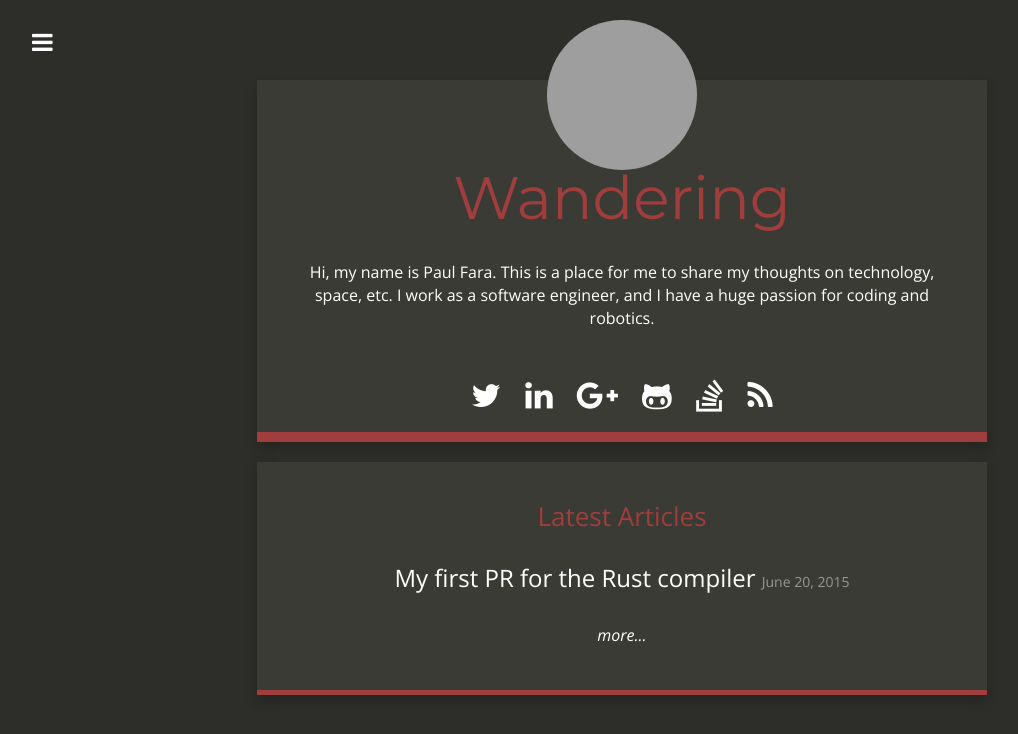
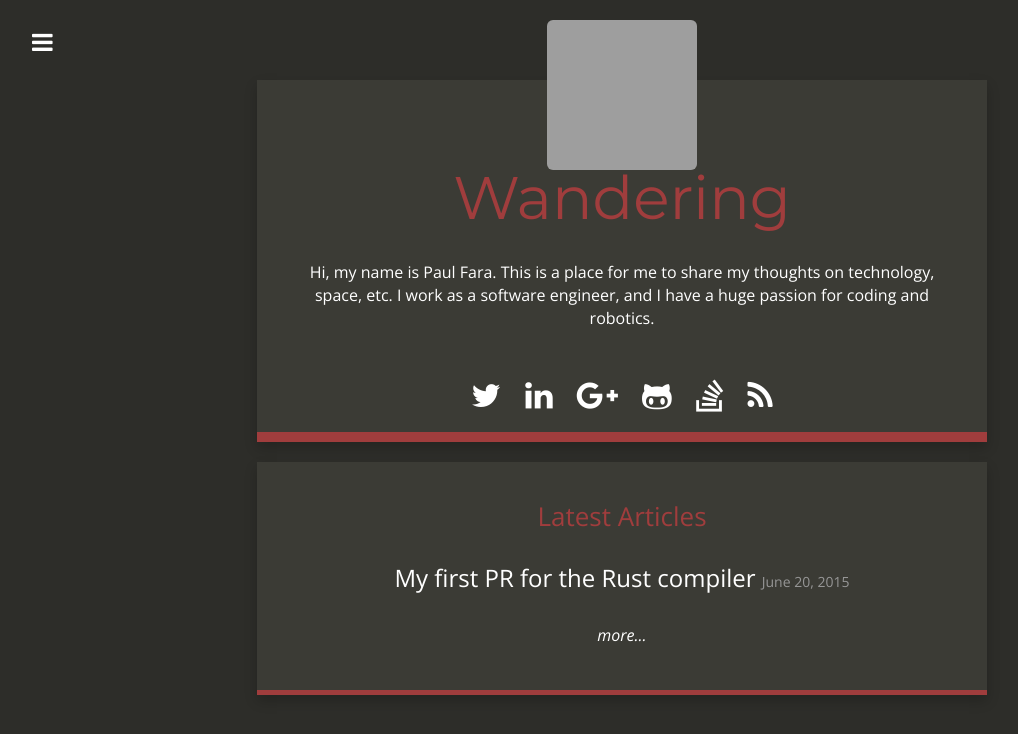
Before and after one commit to Nashenas88/nashenas88.github.io, a Jekyll site: the page built from index.html, in a window 1280 px wide. Shown: the top 734 px of the page, without its empty margins (18-1036 px from the left). Built offline with Jekyll 4.4.1, drawn with Linux system fonts in a browser that asks for light colours; nearby versions of some CDN libraries; grey boxes are pictures that could not be loaded.

Commit message:
Changed index image to be a square with rounded corners rather than be a circle.

```diff
--- a/index.html
+++ b/index.html
@@ -6,7 +6,7 @@ layout: default
     <div class="row">
         <div class="col-md-12 main content-panel">
             <div class="gravatar">
-                <img src="{{ site.title_image }}" class="img-circle about-image" height="150" width="150" alt="{{ site.title }}" />
+                <img src="{{ site.title_image }}" class="img-rounded about-image" height="150" width="150" alt="{{ site.title }}" />
             </div>
 
             <h1 class="header author-header" itemprop="headline">{{ site.title }}</h1>
```
